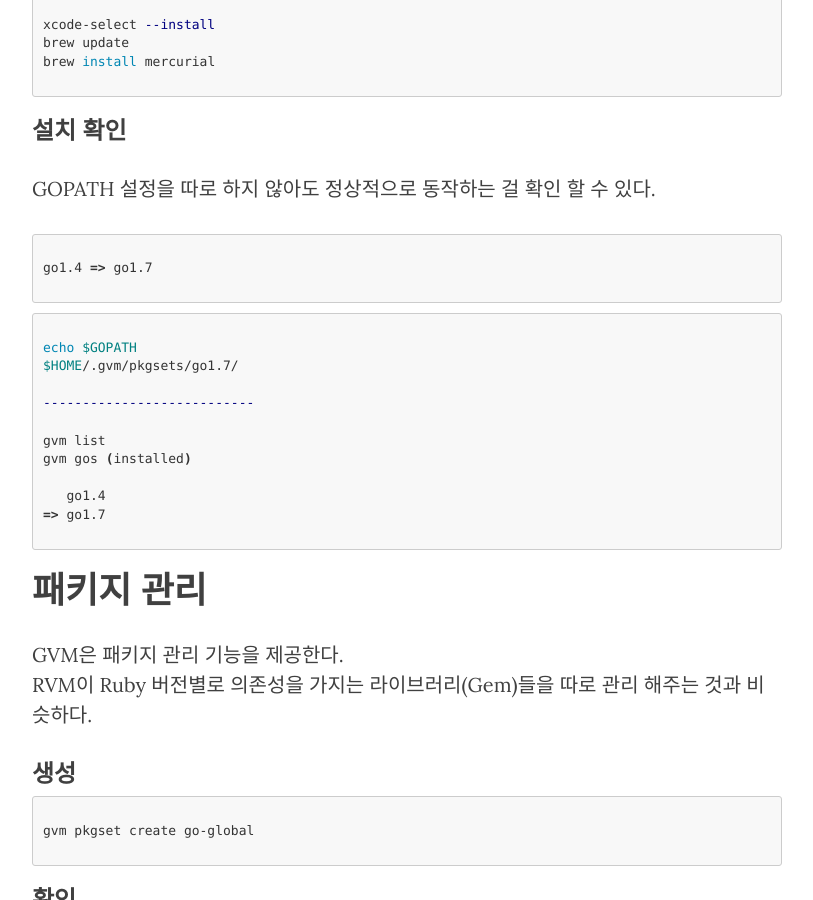
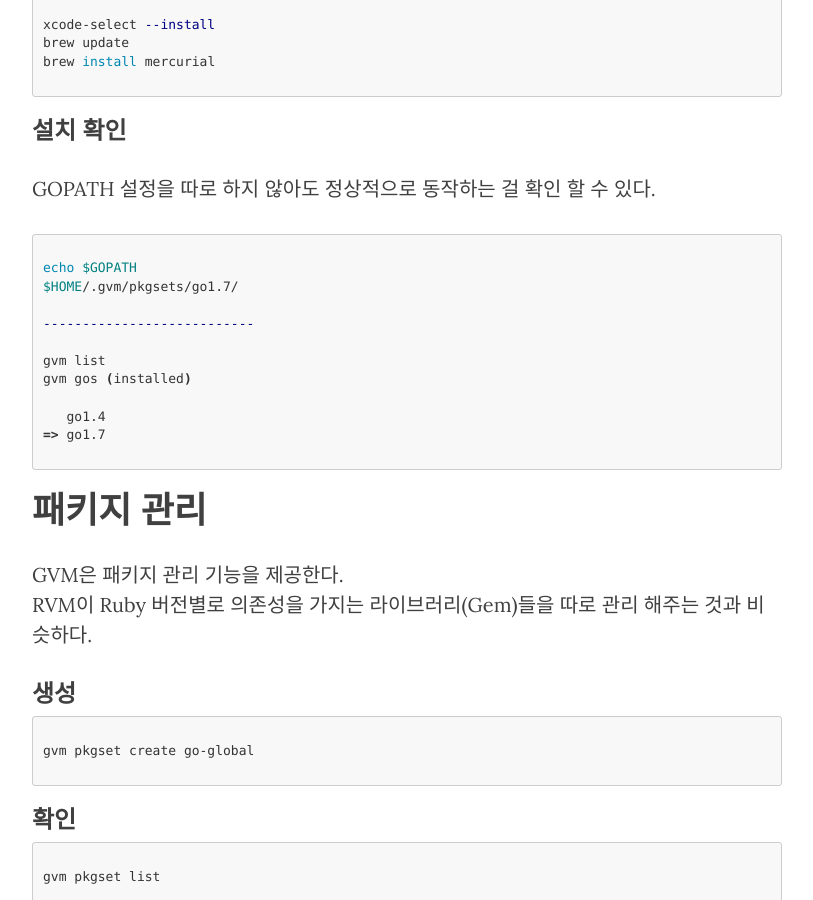
Before and after one commit to hwj4477/hwj4477.github.io, a Jekyll site: the page built from _posts/2016-12-01-Go-GVM-Install.markdown, in a window 1280 px wide and 900 px high, scrolled down 1257 px. Shown: the whole window, without its empty margins (233-1046 px from the left). Built offline with Jekyll 4.4.1, drawn with Linux system fonts in a browser that asks for light colours; nearby versions of some CDN libraries; comment, search, counter and statistics services are not loaded.

Commit message:
test post

````diff
--- a/_posts/2016-12-01-Go-GVM-Install.markdown
+++ b/_posts/2016-12-01-Go-GVM-Install.markdown
@@ -48,13 +48,6 @@ brew install mercurial
 
 ### 설치 확인
 GOPATH 설정을 따로 하지 않아도 정상적으로 동작하는 걸 확인 할 수 있다. <br />
-
-``` shell
-
-go1.4 => go1.7
-
-```
-
 ``` shell
 
 echo $GOPATH
````
